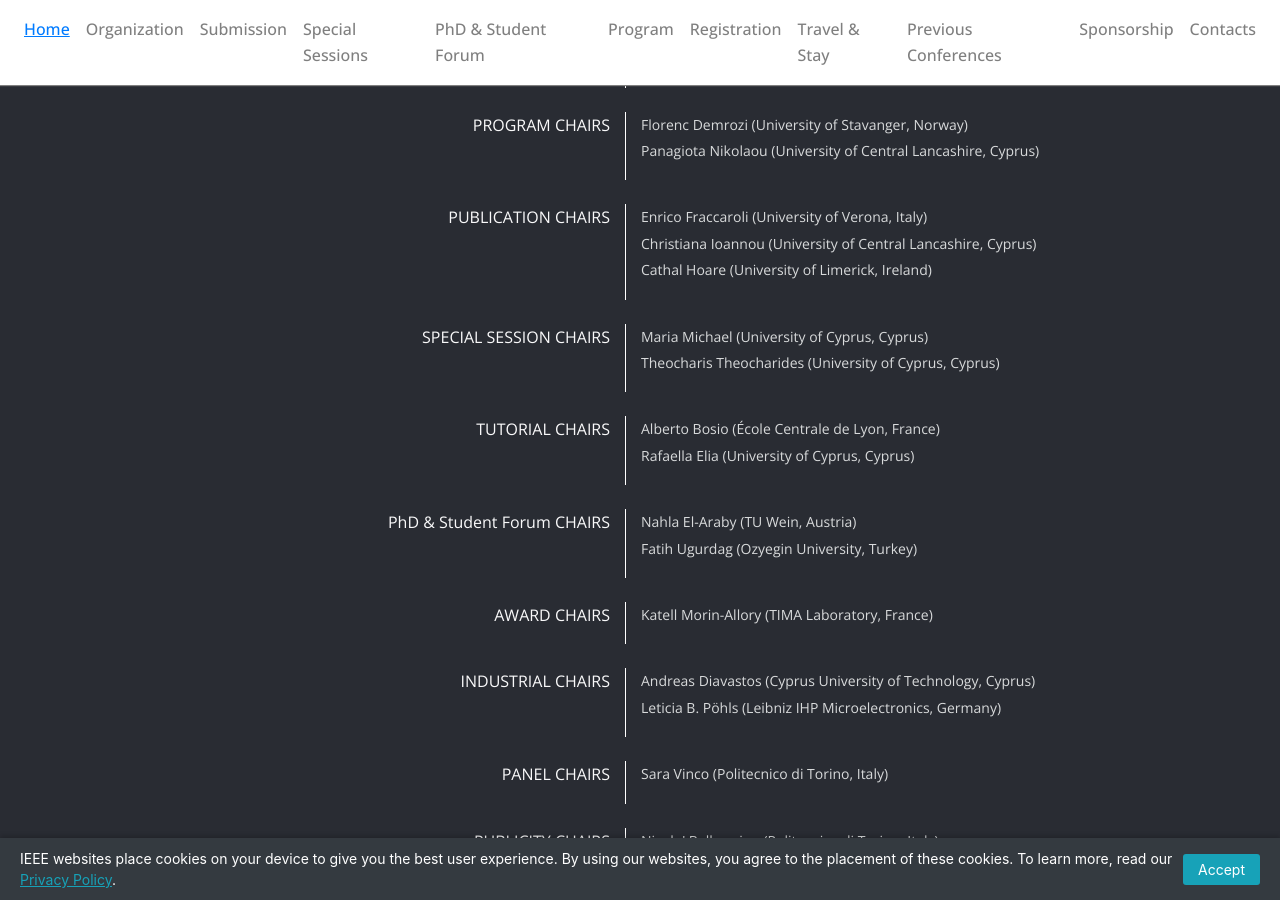
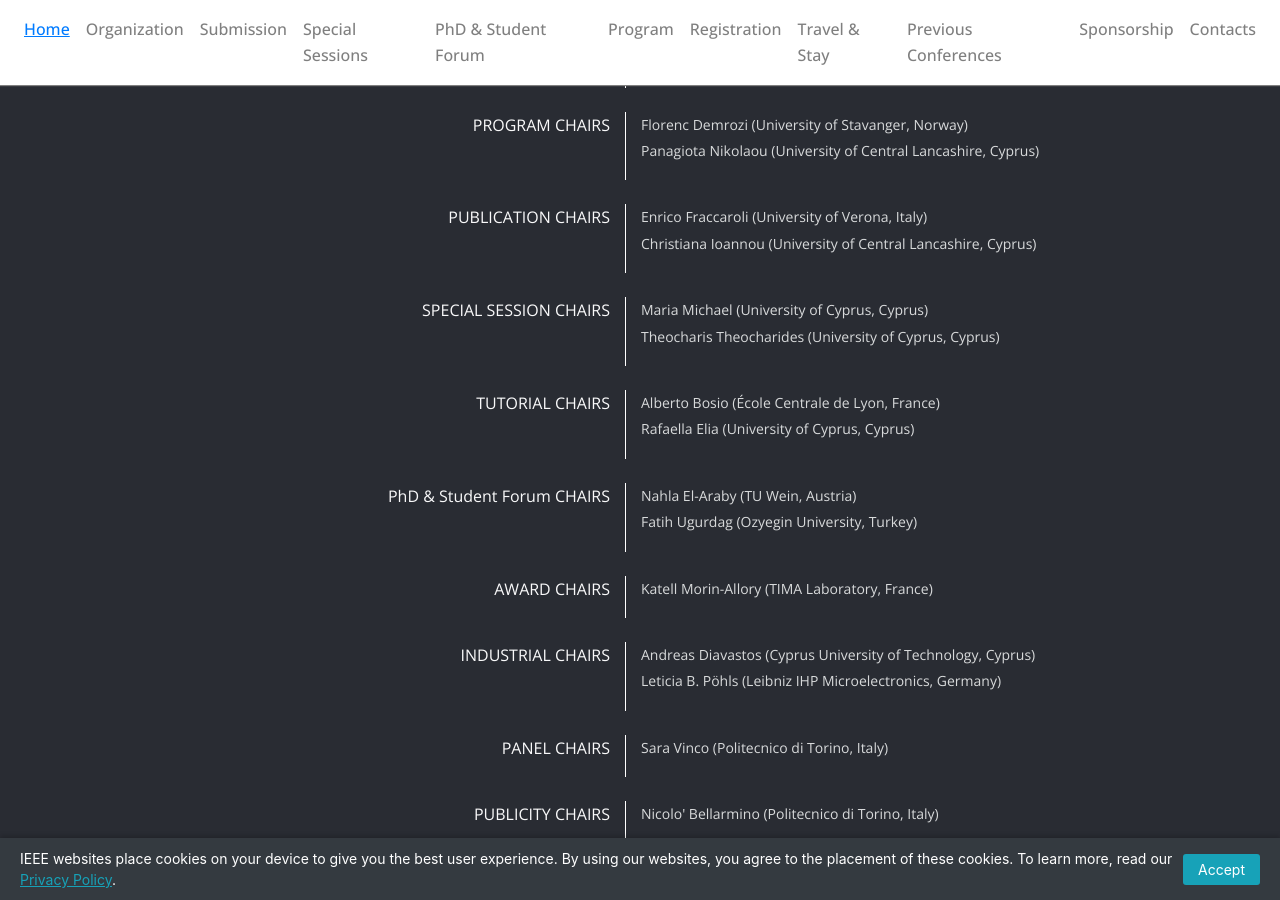
Before and after one commit to vlsi-soc/vlsi-soc, a Jekyll site: the page built from index.md, in a window 1280 px wide and 900 px high, scrolled down 2179 px. Built offline with Jekyll 4.4.1, drawn with Linux system fonts in a browser that asks for light colours; nearby versions of some CDN libraries; part of the change alters nothing that is shown.

```diff
--- a/_data/organizing_committee.yml
+++ b/_data/organizing_committee.yml
@@ -24,8 +24,6 @@ roles:
         affiliation: "University of Verona, Italy"
       - name: "Christiana  Ioannou"
         affiliation: "University of Central Lancashire, Cyprus"
-      - name: "Cathal Hoare"
-        affiliation: "University of Limerick, Ireland"
 
   - title: "SPECIAL SESSION CHAIRS"
     key: "special_session_chairs"
--- a/_data/program_committee.yml
+++ b/_data/program_committee.yml
@@ -100,7 +100,9 @@ tracks:
     #     affiliation: "University of Zhejiang University, China"
 
   - number: 6
-    chairs: []
+    chairs:
+      - name: "Cathal Hoare"
+        affiliation: "University of Limerick, Ireland"
     # members:
     #   - name: "Theocharis Theocharides"
     #     affiliation: "University of Cyprus, Cyprus"
```
